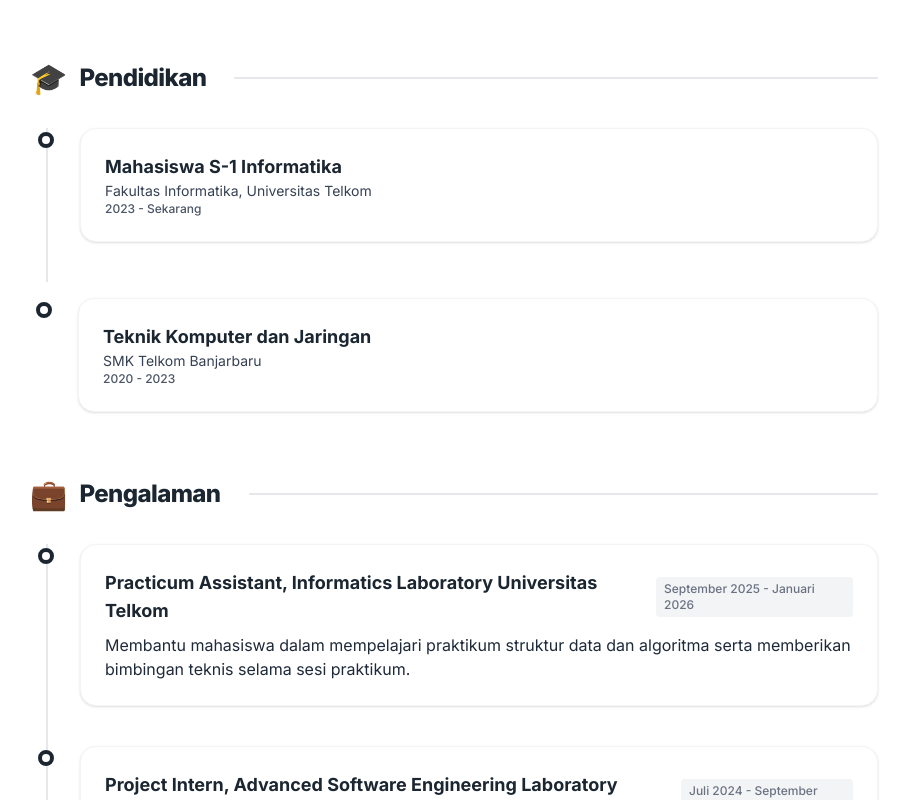
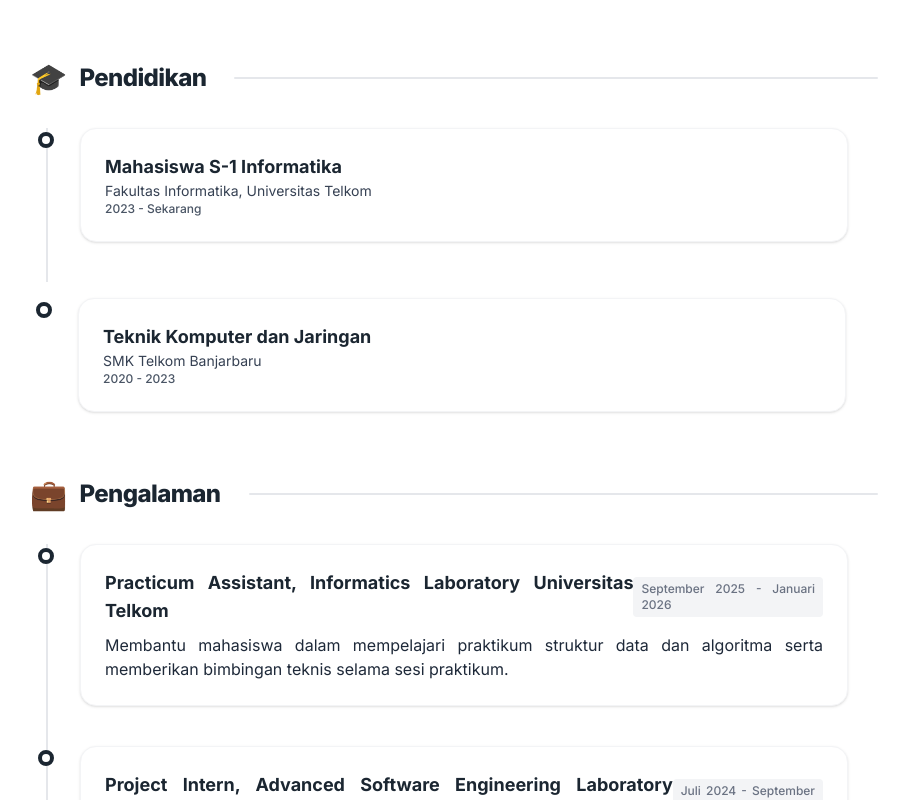
Before and after one commit to NeoRyumasil/WebPortofolio, a Next.js app: page /about in a window 1280 px wide. Shown: the part 760-1560 px from the top of the page, without its empty margins (186-1095 px from the left). Built offline with nearby package versions, Linux system fonts and the light colour scheme.

Commit message:
FIX : About PAge Section

```diff
--- a/src/app/about/page.tsx
+++ b/src/app/about/page.tsx
@@ -21,7 +21,7 @@ export default function About() {
 
       {/* Timeline */}
       <div className="absolute -left-2.5 top-1 w-4 h-4 rounded-full bg-white border-4 border-[#1B2631] group-hover:scale-125 transition-transform" />
-      <div className="bg-white p-6 rounded-2xl shadow-sm border border-gray-100 hover:shadow-md hover:border-blue-100 transition-all duration-300">
+      <div className="bg-white p-6 rounded-2xl shadow-sm border border-gray-100 hover:shadow-md hover:border-blue-100 transition-all duration-300 text-justify max-w-3xl">
         {children}
       </div>
     </div>
```
